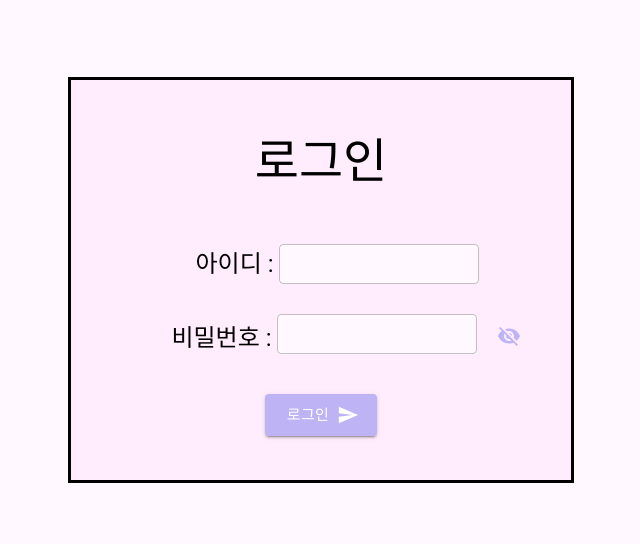
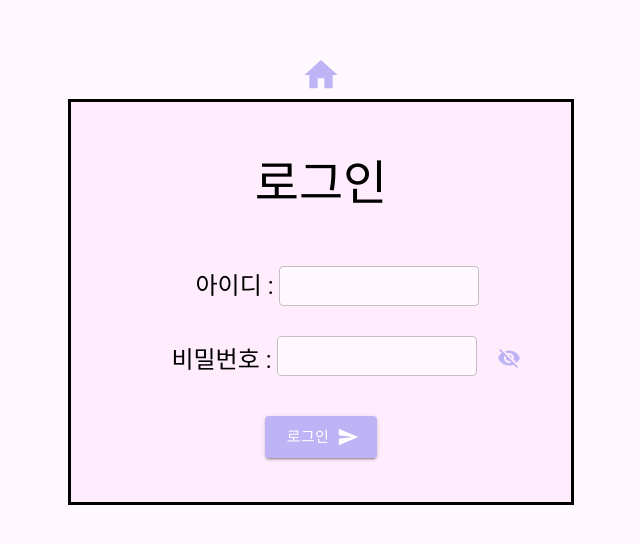
Before and after one commit to darudeeee/0526, a React (Create React App) app: page /login in a window 1280 px wide. Shown: the part 120-664 px from the top of the page, without its empty margins (319-959 px from the left). Built offline with nearby package versions, Linux system fonts and the light colour scheme.

Commit message:
로그인폼

```diff
--- a/src/routers/LogIn.js
+++ b/src/routers/LogIn.js
@@ -6,6 +6,7 @@ import Button from "@mui/material/Button";
 import VisibilityIcon from "@mui/icons-material/Visibility";
 import VisibilityOffIcon from "@mui/icons-material/VisibilityOff";
 import SendIcon from "@mui/icons-material/Send";
+import HomeIcon from '@mui/icons-material/Home';
 import "./stylesheet/LogIn.css";
 
 function LogIn() {
@@ -30,15 +31,13 @@ function LogIn() {
 
     if (id === 'admin' && pw === '1234') {
       alert("관리자로 로그인 성공!");
-      <Link to="/mianadmin">로그인</Link>
-      // 관리자 메인 페이지
+      window.location.href = "/mainadmin";
     } else if (id === validId && pw === validPw) {
       alert(id + "님 로그인 성공!");
-      <Link to="/mainuser">로그인</Link>
-      // 유저 메인 페이지
+      window.location.href = "/mainuser";
     } else {
       alert("유효하지 않은 아이디입니다.");
-      // 로그인 페이지
+      window.location.href = "/login";
     }
   };
 
@@ -47,6 +46,7 @@ function LogIn() {
       id="back"
       style={{
         display: "flex",
+        flexDirection: "column",
         justifyContent: "center",
         alignItems: "center",
         maxWidth: "1900px",
@@ -55,6 +55,12 @@ function LogIn() {
         width: "100vw",
       }}
     >
+      <div style={{display:"flex"}}>
+        <Link to="/"><HomeIcon sx={{ fontSize: 40, color: '#beb4f5',
+          '&:hover': {
+            color: 'black',
+          }, }} /></Link>
+      </div>
       <div
         id="cover"
         style={{
--- a/src/routers/Main.js
+++ b/src/routers/Main.js
@@ -3,6 +3,11 @@ import { Link } from 'react-router-dom';
 import "./stylesheet/Main.css";
 
 function Main() {
+
+  const Log = () => {
+    alert("로그인 후 이용하세요.");
+  };
+
   return (
     <div id="container">
       {/* Header */}
@@ -10,13 +15,13 @@ function Main() {
         <div id="top">
           <div id="category">
             <ol id="category-list">
-              <li>
+              <li onClick={Log}>
               <Link to="/">출석 체크</Link>
               </li>
-              <li>
+              <li onClick={Log}>
               <Link to="/">캘린더</Link>
               </li>
-              <li>
+              <li onClick={Log}>
               <Link to="/">자습실 예약</Link>
               </li>
             </ol>
@@ -33,7 +38,7 @@ function Main() {
           </div>
         </div>
       </header>
-      {/* Main Content */}
+
       <main>
         <div id="middle">
           <div id="acaBox">
@@ -45,7 +50,7 @@ function Main() {
           </div>
         </div>
       </main>
-      {/* Footer */}
+
       <footer>
         <div id="bottom">
           <div id="inquiryBox">
```
